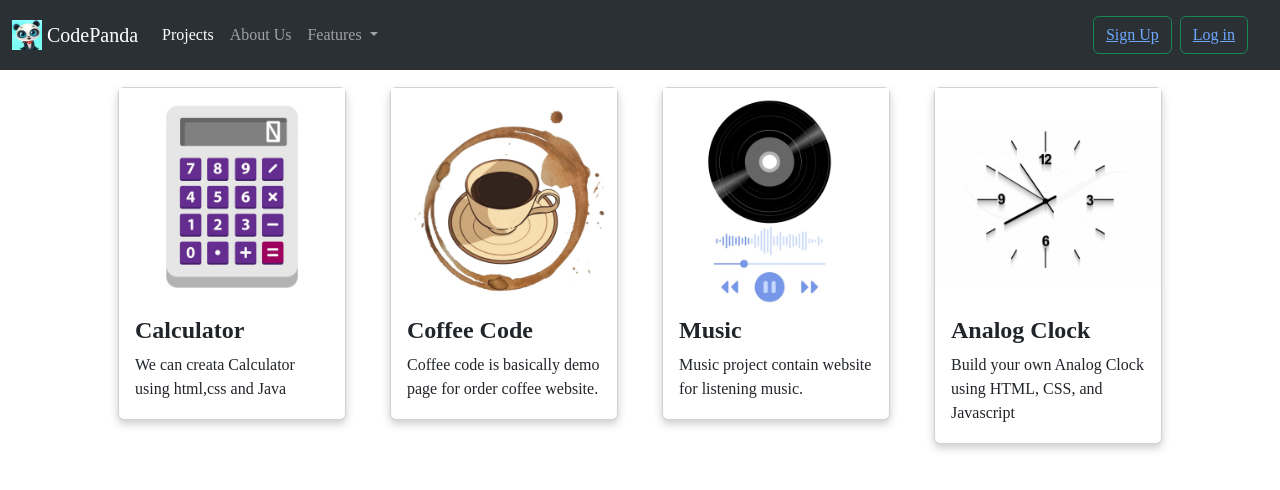
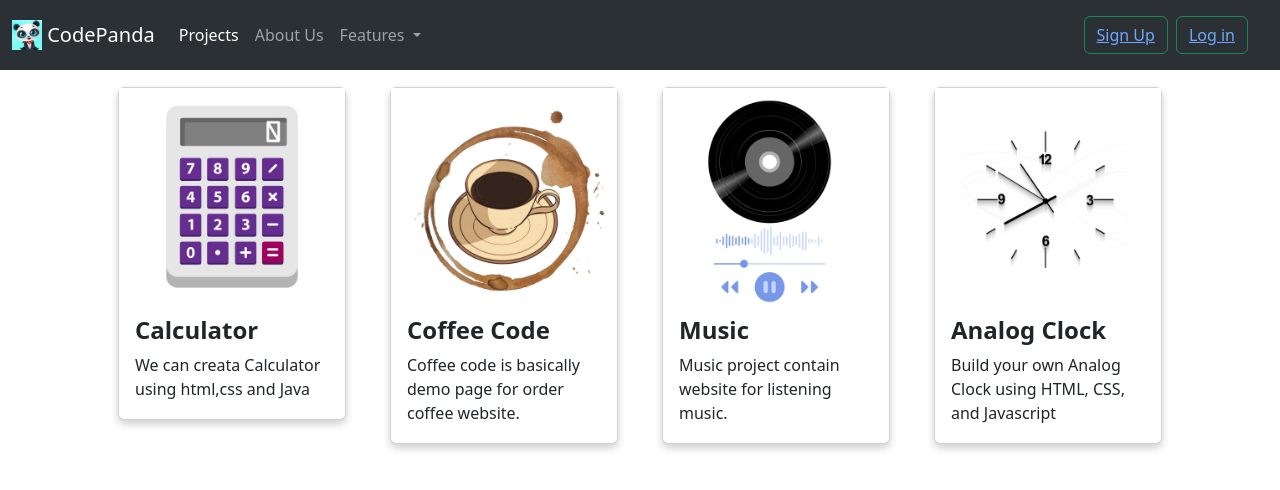
Before and after one commit to AmanVerma0047/PandaCoder, a Django app: page /projects in a window 1280 px wide. Shown: the top 490 px of the page. Run offline with Django 5.2, Linux system fonts and the light colour scheme.

Commit message:
Project page updated with its own css in static

```diff
--- a/static/css/projects.css
+++ b/static/css/projects.css
@@ -37,6 +37,4 @@
 * {
     margin: 0px;
     padding: 0px;
-    font-family: "Poppins";
-
 }
```
